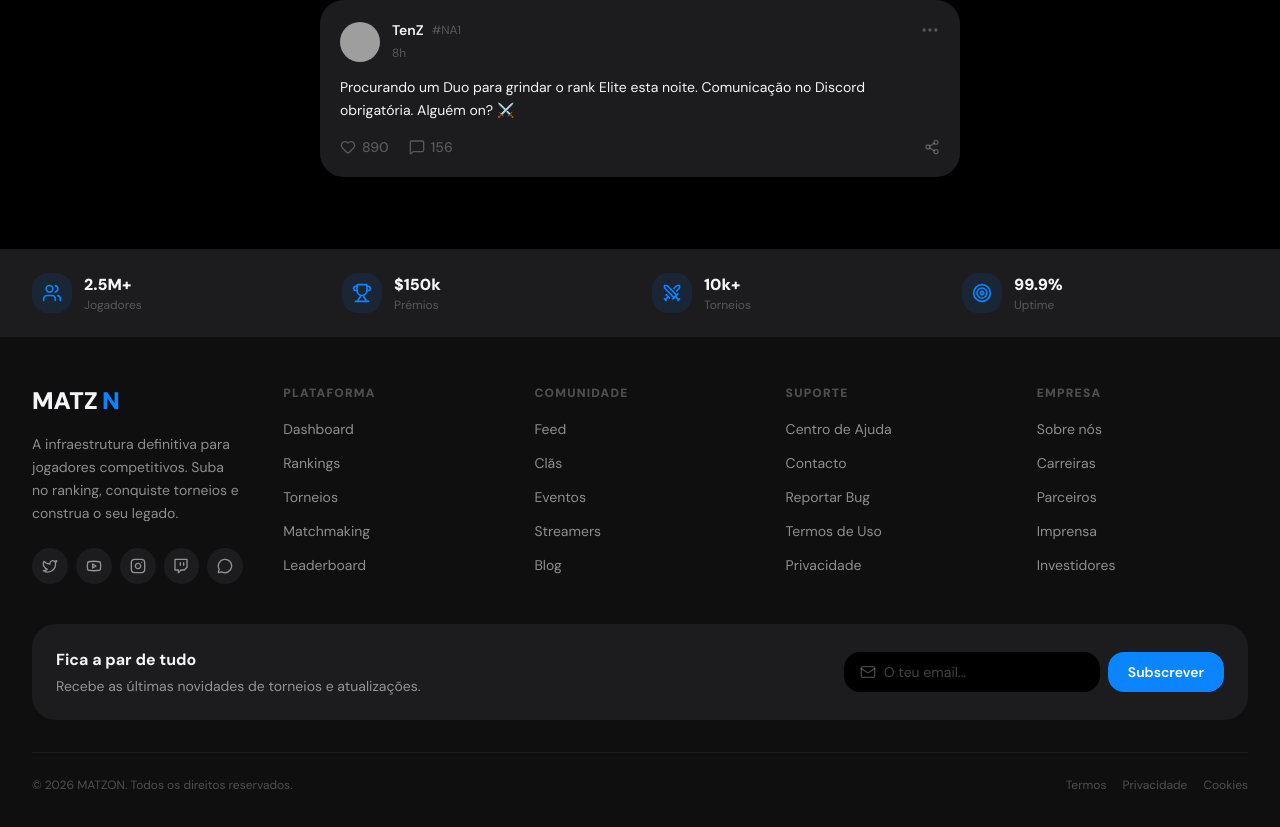
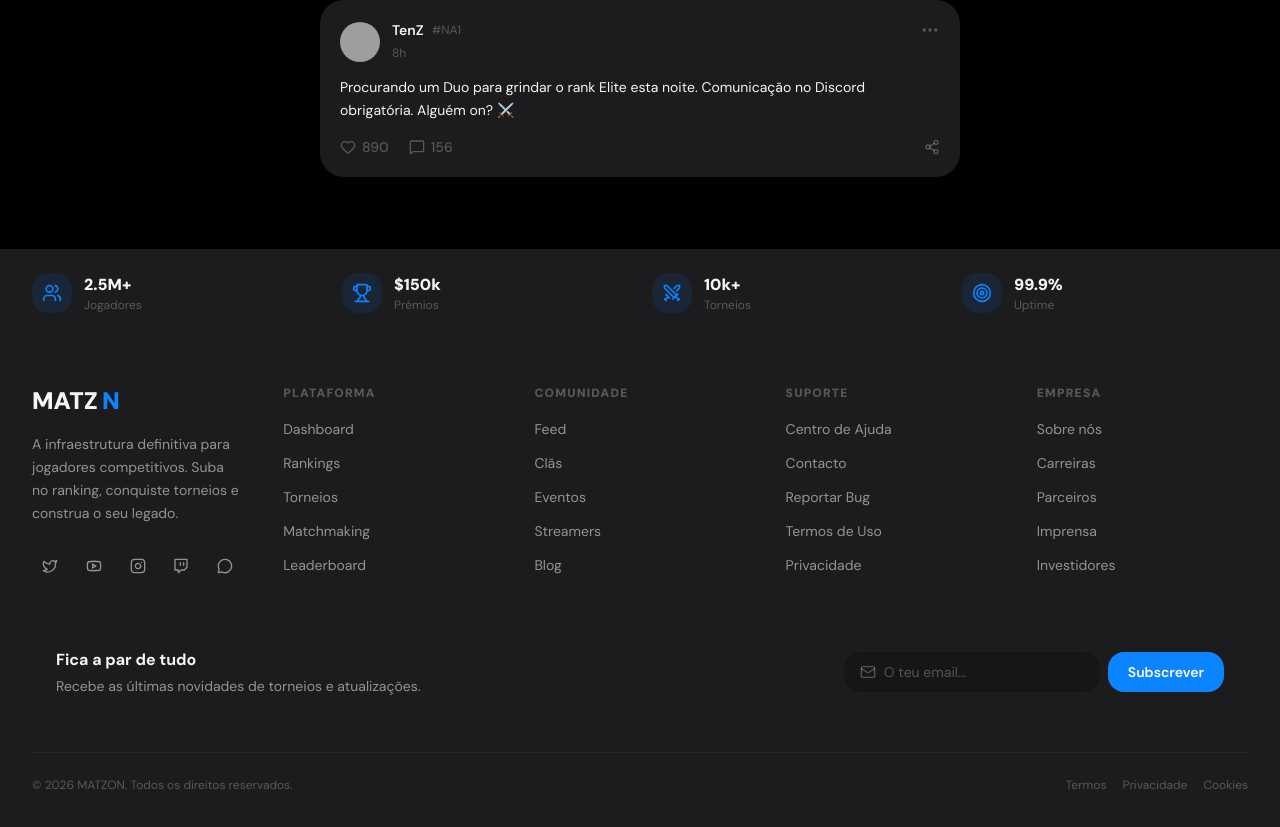
Before and after one commit to LURY-TMP/matzon-web-test, a Next.js app in the folder apps/web/: page / in a window 1280 px wide. Shown: the part 2792-3619 px from the top of the page. Built offline with nearby package versions, Linux system fonts and the light colour scheme; grey boxes are pictures that could not be loaded.

Commit message:
fix: footer cores alinhadas com o sistema Apple Dark Mode

```diff
--- a/apps/web/src/components/layout/Footer.tsx
+++ b/apps/web/src/components/layout/Footer.tsx
@@ -39,7 +39,7 @@ const stats = [
 
 export function Footer() {
   return (
-    <footer className="w-full mt-10" style={{ backgroundColor: 'var(--bg-secondary)' }}>
+    <footer className="w-full mt-10" style={{ backgroundColor: 'var(--bg-card)' }}>
 
       {/* Stats Bar */}
       <div className="w-full" style={{ backgroundColor: 'var(--bg-card)' }}>
@@ -124,7 +124,7 @@ export function Footer() {
             </div>
             <div className="flex items-center gap-2 w-full sm:w-auto">
               <div className="flex items-center gap-2 px-4 py-2.5 rounded-2xl flex-1 sm:w-64"
-                style={{ backgroundColor: 'var(--bg-primary)' }}>
+                style={{ backgroundColor: 'var(--bg-elevated)' }}>
                 <Mail className="w-4 h-4 flex-shrink-0" style={{ color: 'var(--text-tertiary)' }} />
                 <input
                   type="email"
```
